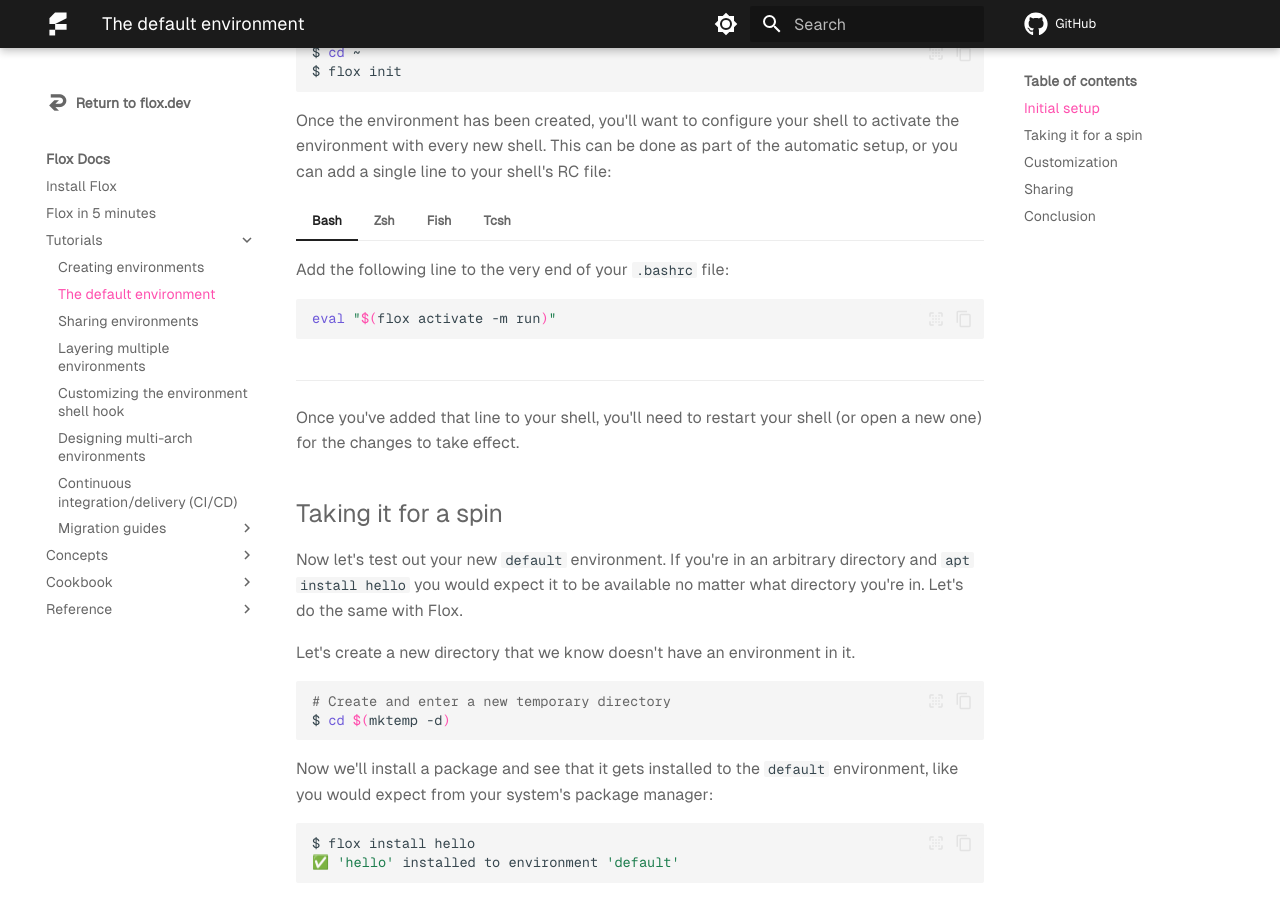
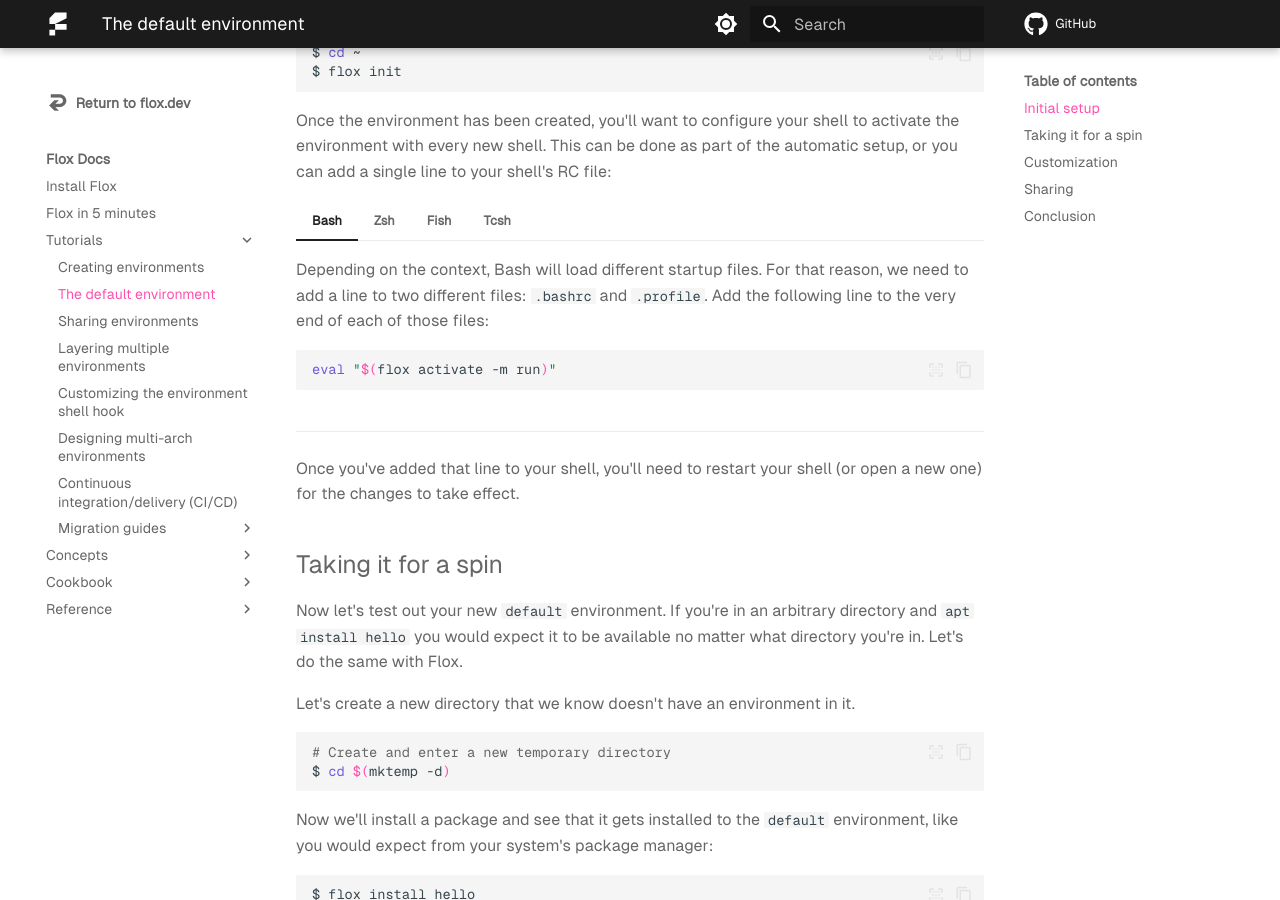
Before and after one commit to flox/floxdocs, an MkDocs documentation site: the page built from docs/tutorials/default-environment.md, in a window 1280 px wide and 900 px high, scrolled down 818 px. Built offline with MkDocs 1.6.1 and Material for MkDocs 9.7.7, drawn with Linux system fonts in a browser that asks for light colours; plug-ins that fetch from the network failed and are left out; comment, search, counter and statistics services are not loaded.

Commit message:
chore: update RC file recommendations (#100)

````diff
--- a/docs/tutorials/default-environment.md
+++ b/docs/tutorials/default-environment.md
@@ -49,7 +49,10 @@
 
 === "Bash"
 
-    Add the following line to the very end of your `.bashrc` file:
+    Depending on the context, Bash will load different startup files.
+    For that reason, we need to add a line to two different files:
+    `.bashrc` and `.profile`.
+    Add the following line to the very end of each of those files:
 
     ```bash
     eval "$(flox activate -m run)"
````
Also changed, not shown: other parts of docs/tutorials/default-environment.md (+1 -1 lines).
